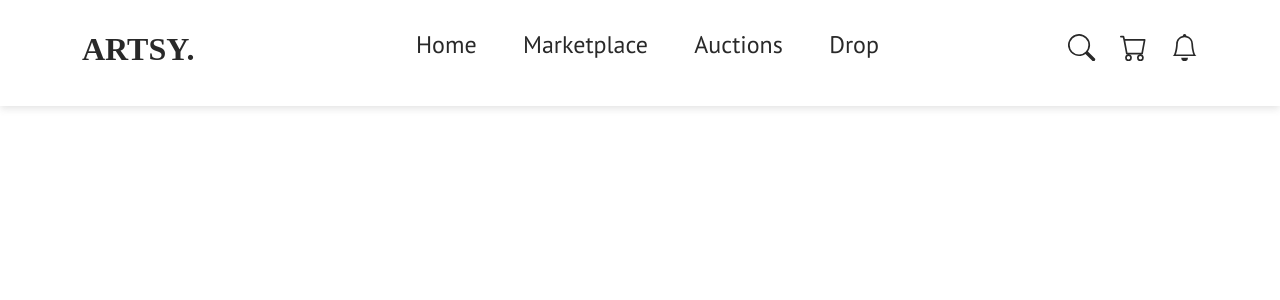
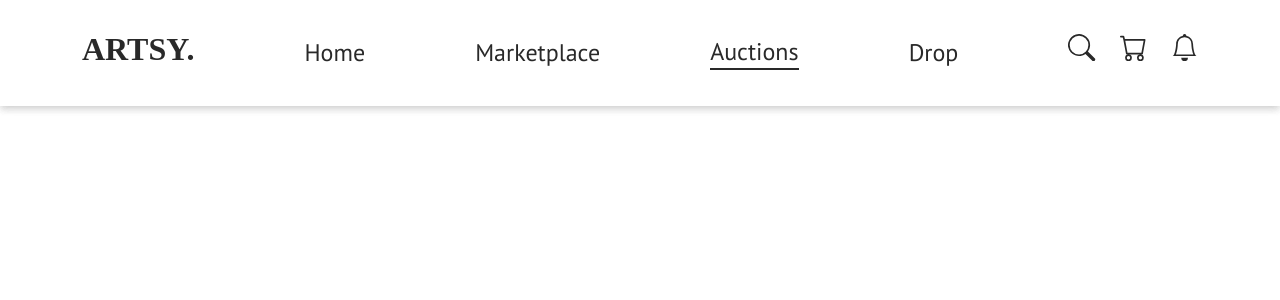
Before and after one commit to Barnyvic/artsy, a React (Vite) app: page /auction in a window 1280 px wide. Shown: the top 300 px of the page. Built offline with nearby package versions, Linux system fonts and the light colour scheme; a web font is replaced by a local one.

Commit message:
linked all pages using react-router-dom

```diff
--- a/package.json
+++ b/package.json
@@ -14,6 +14,7 @@
     "react-bootstrap": "^2.6.0",
     "react-dom": "^18.2.0",
     "react-icons": "^4.7.1",
+    "react-router-dom": "^6.4.4",
     "sass": "^1.56.1"
   },
   "devDependencies": {
--- a/src/App.jsx
+++ b/src/App.jsx
@@ -1,8 +1,19 @@
 import Navbar from "./components/navbar/Navbar";
+import HomePage from "./pages/HomePage";
+import Marketplace from "./pages/Marketplace";
+import Auction from "./pages/Auction";
+import Drop from "./pages/Drop";
+import { Route, Routes } from "react-router-dom";
 
 function App() {
   return (
     <div className="App">
+      <Routes>
+        <Route path="/" element={<HomePage />} />
+        <Route path="/marketplace" element={<Marketplace />} />
+        <Route path="/auction" element={<Auction />} />
+        <Route path="/drop" element={<Drop />} />
+      </Routes>
       <Navbar />
     </div>
   );
--- a/src/components/navbar/Navbar.jsx
+++ b/src/components/navbar/Navbar.jsx
@@ -4,10 +4,12 @@ import { BsBell } from "react-icons/bs";
 import { BsCart } from "react-icons/bs";
 import { FiMenu } from "react-icons/fi";
 import { GrClose } from "react-icons/gr";
+import { Link, useLocation } from "react-router-dom";
 
 function Navbar() {
   const [click, setClick] = useState(false);
   const handleClick = () => setClick(!click);
+  const { pathname } = useLocation();
 
   return (
     <nav>
@@ -25,23 +27,54 @@ function Navbar() {
                 </button>
               </div>
               <ul className="navbar-smMenu-list ">
-                <li className="navlist_Items">Home</li>
-                <li className="navlist_Items">Marketplace</li>
-                <li className="navlist_Items">Auctions</li>
-                <li className="navlist_Items">Drop</li>
+                <Link to="/" className={pathname === "/" ? "active" : "link"}>
+                  <li className="navlist_Items" onClick={handleClick}>
+                    Home
+                  </li>
+                </Link>
+                <Link
+                  to="/marketplace"
+                  className={pathname === "/marketplace" ? "active" : "link"}
+                >
+                  <li className="navlist_Items" onClick={handleClick}>
+                    Marketplace
+                  </li>
+                </Link>
+                <Link
+                  to="/auction"
+                  className={pathname === "/auction" ? "active" : "link"}
+                >
+                  <li className="navlist_Items" onClick={handleClick}>
+                    Auctions
+                  </li>
+                </Link>
+                <Link
+                  to="/drop"
+                  className={pathname === "/drop" ? "active" : "link"}
+                >
+                  <li className="navlist_Items" onClick={handleClick}>
+                    Drop
+                  </li>
+                </Link>
               </ul>
             </div>
           </div>
         )}
         <div className="logo">
-          <h1>ARTSY.</h1>
+          <a href="/" className="header-link">
+            <h1>ARTSY.</h1>
+          </a>
         </div>
-        <ul className="navlist_Container">
-          <li className="navlist_Items">Home</li>
-          <li className="navlist_Items">Marketplace</li>
-          <li className="navlist_Items">Auctions</li>
-          <li className="navlist_Items">Drop</li>
-        </ul>
+        {NavItems.map((items) => (
+          <div className="navlist_Container" key={items.id}>
+            <Link
+              to={items.path}
+              className={pathname === items.path ? "active" : "link"}
+            >
+              <li className="navlist_Items">{items.text}</li>
+            </Link>
+          </div>
+        ))}
 
         <div className="navIcons">
           <button>
@@ -60,3 +93,26 @@ function Navbar() {
 }
 
 export default Navbar;
+
+const NavItems = [
+  {
+    id: 1,
+    text: "Home",
+    path: "/",
+  },
+  {
+    id: 2,
+    text: "Marketplace",
+    path: "/marketplace",
+  },
+  {
+    id: 3,
+    text: "Auctions",
+    path: "/auction",
+  },
+  {
+    id: 4,
+    text: "Drop",
+    path: "/drop",
+  },
+];
--- a/src/components/navbar/navbar.scss
+++ b/src/components/navbar/navbar.scss
@@ -19,9 +19,11 @@ nav {
     }
     .logo {
       @media (max-width: 912px) {
-        flex: 1;
         text-align: center;
         align-self: end;
+      }
+      .header-link {
+        text-decoration: none;
       }
       h1 {
         font-family: "STIX Two Text", serif;
@@ -35,6 +37,7 @@ nav {
         @media (max-width: 540px) {
           font-size: 1.3rem;
           margin-left: 2rem;
+          text-align: center;
           margin-top: 0.7rem;
         }
       }
@@ -44,6 +47,8 @@ nav {
       align-items: center;
       justify-content: space-between;
       gap: 2.9rem;
+      .link {
+        text-decoration: none;
         .navlist_Items {
           font-size: 1.5rem;
           font-weight: 400;
@@ -55,6 +60,21 @@ nav {
           }
           @media (max-width: 912px) {
             display: none;
+          }
+        }
+      }
+      .active {
+        text-decoration: none;
+        font-weight: 500;
+        border-bottom: 2px solid #292929;
+        transition: opacity 0.6s 0s ease-in;
+        .navlist_Items {
+          font-size: 1.5rem;
+          font-weight: 400;
+          line-height: 2rem;
+          @media (max-width: 912px) {
+            display: none;
+          }
         }
       }
     }
@@ -130,6 +150,32 @@ nav {
             margin-bottom: 1.5rem;
           }
         }
+        .navbar-smMenu-list {
+          .link {
+            text-decoration: none;
+            .navlist_Items {
+              font-size: 1.5rem;
+              font-weight: 400;
+              line-height: 2rem;
+              margin-top: 1.5rem;
+              // @media (max-width: 912px) {
+              //   display: none;
+              // }
+            }
+          }
+          .active {
+            text-decoration: none;
+            font-weight: 500;
+            border-bottom: 2px solid #292929;
+            transition: opacity 0.6s 0s ease-in;
+            .navlist_Items {
+              font-size: 1.5rem;
+              font-weight: 400;
+              line-height: 2rem;
+              margin-top: 1.5rem;
+            }
+          }
+        }
       }
     }
   }
--- a/src/index.scss
+++ b/src/index.scss
@@ -16,6 +16,9 @@ a {
 ul {
   list-style: none;
 }
+li {
+  list-style: none;
+}
 
 .icons {
   font-size: 2rem;
--- a/src/main.jsx
+++ b/src/main.jsx
@@ -3,9 +3,12 @@ import ReactDOM from "react-dom/client";
 import App from "./App";
 import "./index.scss";
 import "bootstrap/dist/css/bootstrap.min.css";
+import { BrowserRouter } from "react-router-dom";
 
 ReactDOM.createRoot(document.getElementById("root")).render(
   <React.StrictMode>
-    <App />
+    <BrowserRouter>
+      <App />
+    </BrowserRouter>
   </React.StrictMode>
 );
--- /dev/null
+++ b/src/pages/Auction.jsx
@@ -0,0 +1,13 @@
+import React from "react";
+import Navbar from "../components/navbar/Navbar";
+
+function Auction() {
+  return (
+    <div>
+      <Navbar />
+      <h1>Auction</h1>
+    </div>
+  );
+}
+
+export default Auction;
--- /dev/null
+++ b/src/pages/Drop.jsx
@@ -0,0 +1,13 @@
+import React from "react";
+import Navbar from "../components/navbar/Navbar";
+
+function Drop() {
+  return (
+    <div>
+      <Navbar />
+      <h1>Drops</h1>
+    </div>
+  );
+}
+
+export default Drop;
--- /dev/null
+++ b/src/pages/HomePage.jsx
@@ -0,0 +1,13 @@
+import React from "react";
+import Navbar from "../components/navbar/Navbar";
+
+function HomePage() {
+  return (
+    <div>
+      <Navbar />
+      <h1>Homepage</h1>
+    </div>
+  );
+}
+
+export default HomePage;
--- /dev/null
+++ b/src/pages/Marketplace.jsx
@@ -0,0 +1,13 @@
+import React from "react";
+import Navbar from "../components/navbar/Navbar";
+
+function Marketplace() {
+  return (
+    <div>
+      <Navbar />
+      <h1>MarketPlace</h1>
+    </div>
+  );
+}
+
+export default Marketplace;
```
Also changed, not shown: 1 other file (tests, documents, lock files or other folders). Lines whose indentation alone changed are shown as unchanged.
